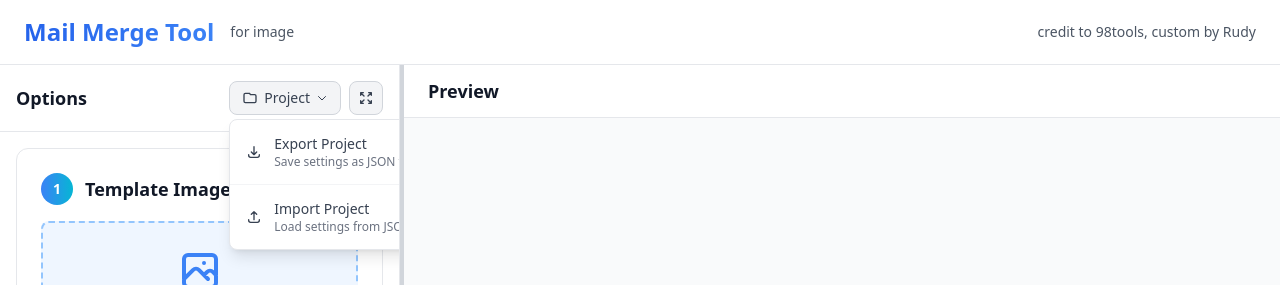
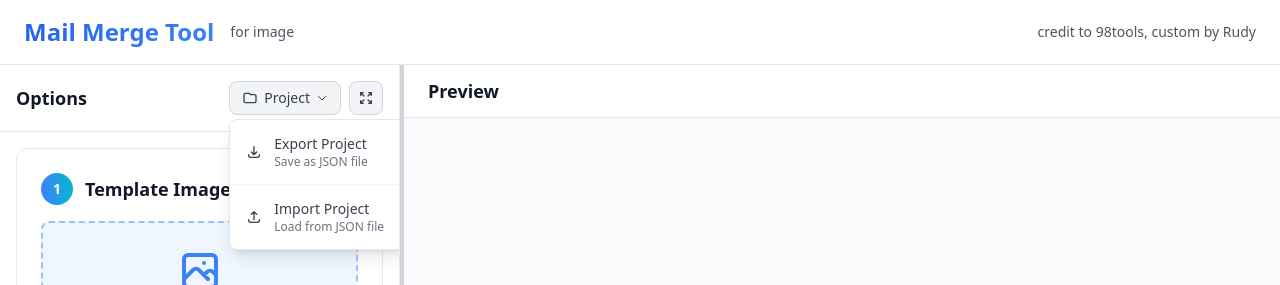
Before and after one commit to myGit-net/image-mailmerge-rev, a React (Vite) app: page / in a window 1280 px wide. Both pictures are taken after a click on the button "Project". Shown: the top 285 px of the page. Built offline with nearby package versions, Linux system fonts and the light colour scheme.

Commit message:
Update ProjectMenu.tsx

```diff
--- a/src/components/sections/ProjectMenu.tsx
+++ b/src/components/sections/ProjectMenu.tsx
@@ -103,7 +103,7 @@ export const ProjectMenu: React.FC<ProjectMenuProps> = ({
             </svg>
             <div className="text-left">
               <div className="font-medium">Export Project</div>
-              <div className="text-xs text-gray-500">Save settings as JSON file</div>
+              <div className="text-xs text-gray-500">Save as JSON file</div>
             </div>
           </button>
 
@@ -120,7 +120,7 @@ export const ProjectMenu: React.FC<ProjectMenuProps> = ({
             </svg>
             <div className="text-left">
               <div className="font-medium">Import Project</div>
-              <div className="text-xs text-gray-500">Load settings from JSON file</div>
+              <div className="text-xs text-gray-500">Load from JSON file</div>
             </div>
           </button>
         </div>
```
